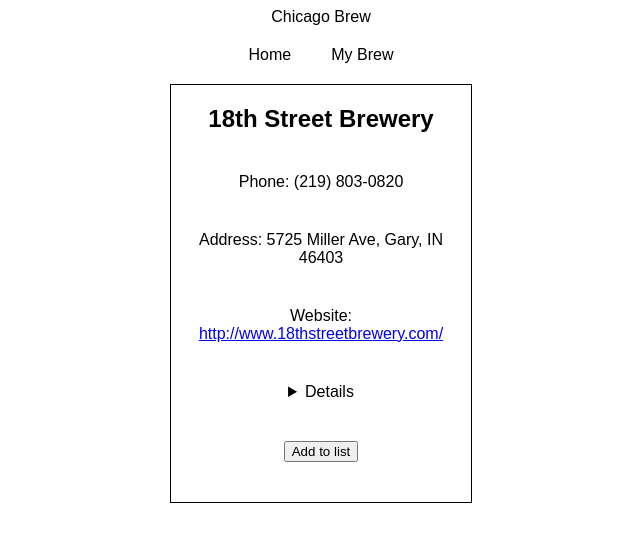
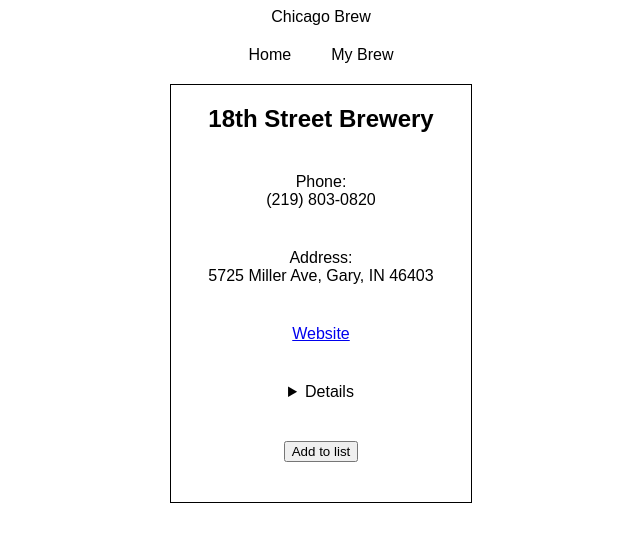
Before and after one commit to oliviadavis593/ChicagoBrew, a React (Create React App) app: page /brews/1 in a window 1280 px wide. Shown: the top 542 px of the page, without its empty margins (319-959 px from the left). Built offline with nearby package versions, Linux system fonts and the light colour scheme.

Commit message:
working components

```diff
--- a/public/index.html
+++ b/public/index.html
@@ -3,6 +3,8 @@
   <head>
     <meta charset="utf-8" />
     <meta name="viewport" content="width=device-width, initial-scale=1.0">
+    <link href="https://fonts.googleapis.com/css2?family=Metal+Mania&display=swap" rel="stylesheet">
+    <link href="https://fonts.googleapis.com/css2?family=Roboto:wght@300&display=swap" rel="stylesheet">
     <link rel="icon" href="%PUBLIC_URL%/favicon.ico" />
     <meta name="viewport" content="width=device-width, initial-scale=1" />
     <meta name="theme-color" content="#000000" />
--- a/src/App.js
+++ b/src/App.js
@@ -1,5 +1,5 @@
 import React from 'react';
-import AppRouter from './routers/AppRouter'
+import AppRouter from './routers/AppRouter';
 import './App.css';
 
 function App() {
--- a/src/components/BrewItem.js
+++ b/src/components/BrewItem.js
@@ -1,10 +1,12 @@
 import React, { Component } from 'react';
 import { Link } from 'react-router-dom';
+import PropTypes from 'prop-types';
 import '../styles/BrewItem.css';
 
 
 class BrewItem extends Component {
     render() {
+        //displays only the name & image for individual item on the dashboard
         const { image, name, id } = this.props;
         return(
             <div className='brew-item'>
@@ -24,3 +26,7 @@ class BrewItem extends Component {
 }
 
 export default BrewItem;
+
+BrewItem.propTypes = {
+    name: PropTypes.string.isRequired
+}
--- a/src/components/BrewList.js
+++ b/src/components/BrewList.js
@@ -9,6 +9,7 @@ class BrewList extends Component {
         return(
             <section className='cbt-brew-list__container'>
                 <ul className='cbt-brew_list'>
+                    {/*Map through the store file to get the entire list of breweries */}
                   {STORE.brews.map(brew => (
                       <li key={brew.id}>
                           <BrewItem
--- a/src/components/BrewPage.js
+++ b/src/components/BrewPage.js
@@ -8,7 +8,7 @@ import '../styles/BrewPage.css';
 class BrewPage extends Component {
 
     render() {
-
+        //display info from specific brew
         const { brew_id } = this.props.match.params;
         const brew = STORE.brews.find(brew => brew.id === parseInt(brew_id, 10));
         console.log("brew_id", brew_id);
@@ -26,13 +26,21 @@ class BrewPage extends Component {
 
                  </div>
                 <div className='cbt-brew_phone-number'>
-                   Phone: {brew.phone_number}
+                    <span>
+                        Phone:
+                        <br />
+                    </span>
+                   {brew.phone_number}
                 </div>
                 <div className='cbt-brew_address'>
-                   Address: {brew.address}
+                    <span>
+                        Address:
+                        <br />
+                    </span>
+                   {brew.address}
                 </div>
                 <div className='cbt-brew_website'>
-                   Website: <a href={brew.website} target='blank'>{brew.website}</a>
+                   <a href={brew.website} target='blank'>Website</a>
                 </div>
                 <details closed='true' className='cbt-brew_details'>
                         <summary>
@@ -43,7 +51,9 @@ class BrewPage extends Component {
              </div>
              <div className='cbt-add-brew-item'>
                 <Link to='/mybrews'>
-                    <button>Add to list</button>
+                    <button type='submit' className='cbt-add-button'>
+                        Add to list
+                    </button>
                 </Link>
              </div>
          </section>
--- a/src/components/MyBrew.js
+++ b/src/components/MyBrew.js
@@ -5,8 +5,10 @@ class MyBrew extends Component {
     render() {
         return(
             <div>
-                <Navigation />
-                Hello MyBrew!
+                <div>
+                    <Navigation />
+                </div>
+                Hello, world!
             </div>
         )
     }
--- a/src/index.js
+++ b/src/index.js
@@ -1,6 +1,6 @@
 import React from 'react';
 import ReactDOM from 'react-dom';
-import { BrowserRouter } from 'react-router-dom'
+import { BrowserRouter } from 'react-router-dom';
 import App from './App';
 
 
--- a/src/routers/AppRouter.js
+++ b/src/routers/AppRouter.js
@@ -4,6 +4,7 @@ import Landing from '../views/Landing';
 import Dashboard from '../views/Dashboard';
 import BrewPage from '../components/BrewPage';
 import MyBrew from '../components/MyBrew';
+
 
 
 class AppRouter extends Component {
```
